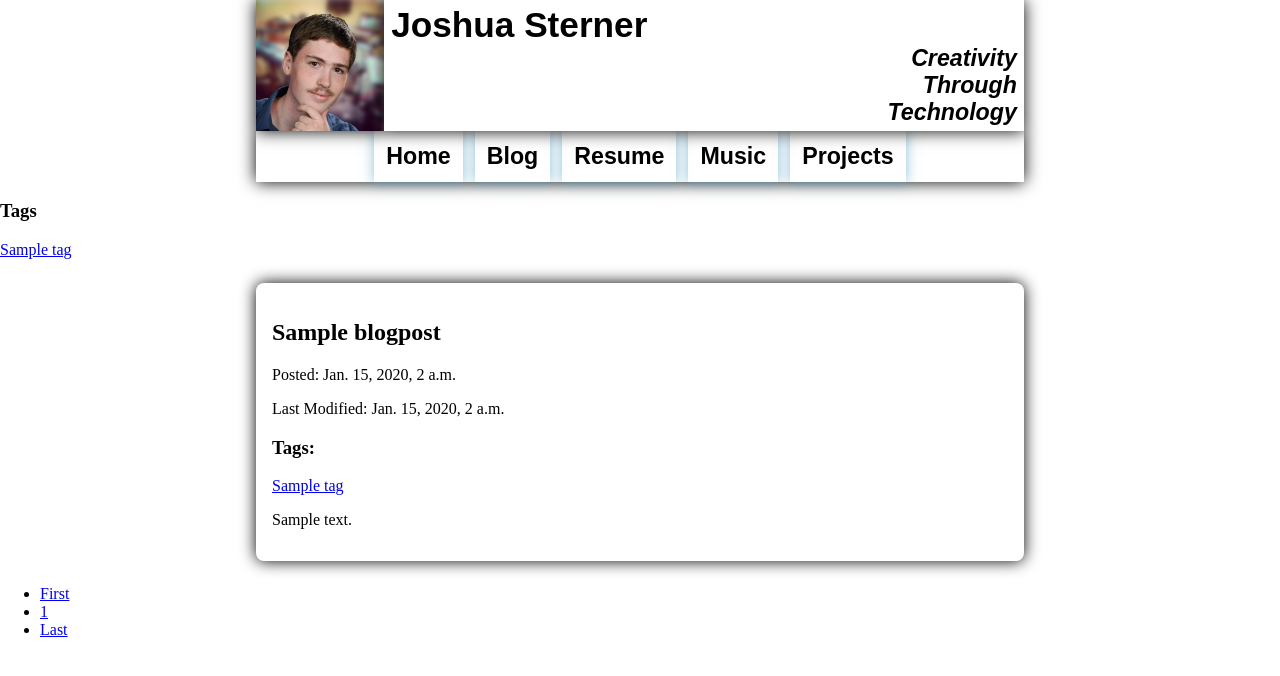
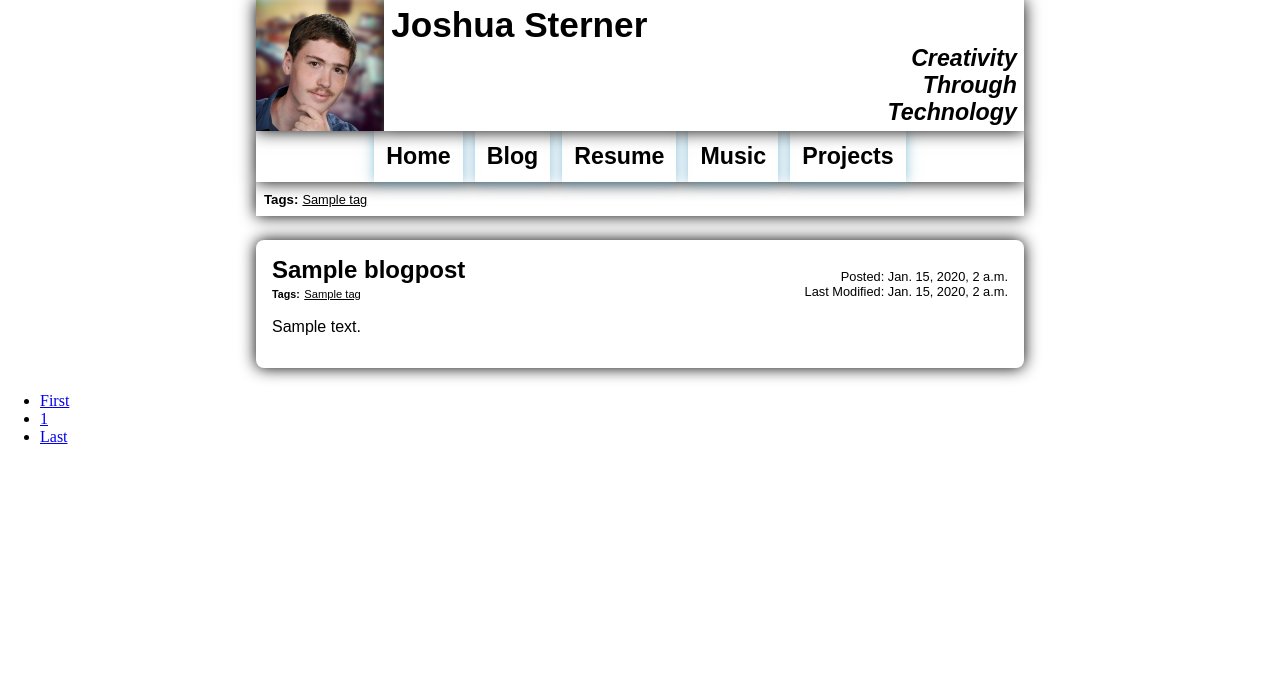
Before and after one commit to joshua-sterner/joshuasterner.com, a Django app: page /blog in a window 1280 px wide. Shown: the top 676 px of the page. Run offline with Django 3.2, Linux system fonts and the light colour scheme; tables that the repository leaves empty hold one stand-in row (values such as "Sample post"); some libraries are stand-ins or nearby versions.

Commit message:
Wrote initial styles for tag navbar and blog post headers.

```diff
--- a/website/static/styles.css
+++ b/website/static/styles.css
@@ -21,7 +21,7 @@ header {
     grid-row-end: 2;
     width: 100%;
     height: 100%;
-    z-index: 1;
+    z-index: 100;
 }
 
 #header-title-container {
@@ -30,7 +30,7 @@ header {
     grid-row-start: 1;
     grid-row-end: 2;
     padding: 0.3em 0.45em 0.3em 0.45em;
-    z-index: 1;
+    z-index: 100;
     background-color: #fff;
     display: grid;
     grid-template-rows: auto fit-content(100%);
@@ -60,6 +60,7 @@ header nav {
     grid-row-end: 3;
     background-color: #fff;
     grid-template-rows: auto;
+    z-index: 99;
 }
 
 header nav ul {
@@ -102,15 +103,17 @@ header nav ul li a h2 {
     font-size: 4vw;
 }
 
-section.content-section {
+.content-section {
     margin: 1.5em auto;
     max-width: 46em;
     padding: 1.0em;
     border-radius: 0.5em;
+    font-family: sans-serif;
 }
 
+
 @media (max-width: 51em) {
-    section.content-section {
+    .content-section {
         margin: 1.5em 1.5em;
     }
 }
@@ -164,3 +167,78 @@ section.content-section {
         padding: calc(0.125em + 2vw);
     }
 }
+
+.tags {
+    grid-column-start: 1;
+    grid-column-end: 3;
+    z-index: 98;
+    padding: 0.5em;
+}
+
+.tags h5 {
+    margin-top: 0em;
+    display: inline;
+    font-family: sans-serif;
+}
+
+.tags a {
+    color: black;
+    font-size: 0.8em;
+    font-family: sans-serif;
+}
+
+.post-header {
+    display:grid;
+    grid-template-rows: auto;
+    grid-template-columns: auto;
+}
+
+.post-title {
+    margin: 0em;
+    grid-column-start: 1;
+    grid-column-end: 2;
+    grid-row-start: 1;
+    grid-row-end: 2;
+}
+
+.post-header p {
+    margin: 0em;
+    font-size: 0.8em;
+    font-family: sans-serif;
+}
+
+.post-date-posted {
+    grid-column-start: 2;
+    grid-column-end: 3;
+    grid-row-start: 1;
+    grid-row-end: 2;
+    text-align: right;
+    align-self: end;
+}
+
+.post-date-edited {
+    grid-column-start: 2;
+    grid-column-end: 3;
+    grid-row-start: 2;
+    grid-row-end: 3;
+    text-align: right;
+}
+
+.post-tags {
+    grid-column-start: 1;
+    grid-column-end: 2;
+    grid-row-start: 2;
+    grid-row-end: 3;
+}
+
+.post-tags h6 {
+    margin: 0em;
+    display: inline;
+    font-family: sans-serif;
+}
+
+.post-tags a {
+    font-family: sans-serif;
+    font-size: 0.7em;
+    color: black;
+}
--- a/website/templates/base.html
+++ b/website/templates/base.html
@@ -22,6 +22,7 @@
                     <li><a href="/projects"><h2>Projects</h2></a></li>
                 </ul>
             </nav>
+            {% block header-content %} {% endblock %}
         </header>
         {% block content %} {% endblock %}
     </body>
--- a/website/templates/blog.html
+++ b/website/templates/blog.html
@@ -1,13 +1,14 @@
 {% extends "base.html" %}
 {% block title %}Blog{% endblock %}
-
-{% block content %}
-<div class="tags">
-    <h3>Tags</h3>
+{% block header-content %}
+<div class="shadow tags">
+    <h5>Tags:</h5>
 {% for tag in tags %}
     <a href="{% url "blog_by_tag" tag=tag.name %}">{{ tag.name }}</a>
 {% endfor %}
 </div>
+{% endblock %}
+{% block content %}
 {% for post in posts %}
 {% include "blog_post.html" with post=post %}
 {% endfor %}
--- a/website/templates/blog_post.html
+++ b/website/templates/blog_post.html
@@ -1,8 +1,8 @@
 {% load markdown %}
 
 <section class="content-section shadow">
-    <h2>{{ post.title }}</h2>
-    <div class="post-metadata">
+    <div class="post-header">
+        <h2 class="post-title">{{ post.title }}</h2>
         <p class="post-date-posted">
             Posted: {{ post.date_posted }}
         </p>
@@ -10,7 +10,7 @@
             Last Modified: {{ post.date_modified }}
         </p>
         <div class="post-tags">
-            <h3>Tags:</h3>
+            <h6>Tags:</h6>
             {% for tag in post.tags.all %}
             <a href="{% url "blog_by_tag" tag=tag.name %}">{{ tag.name }}</a>
             {% endfor %}
```
